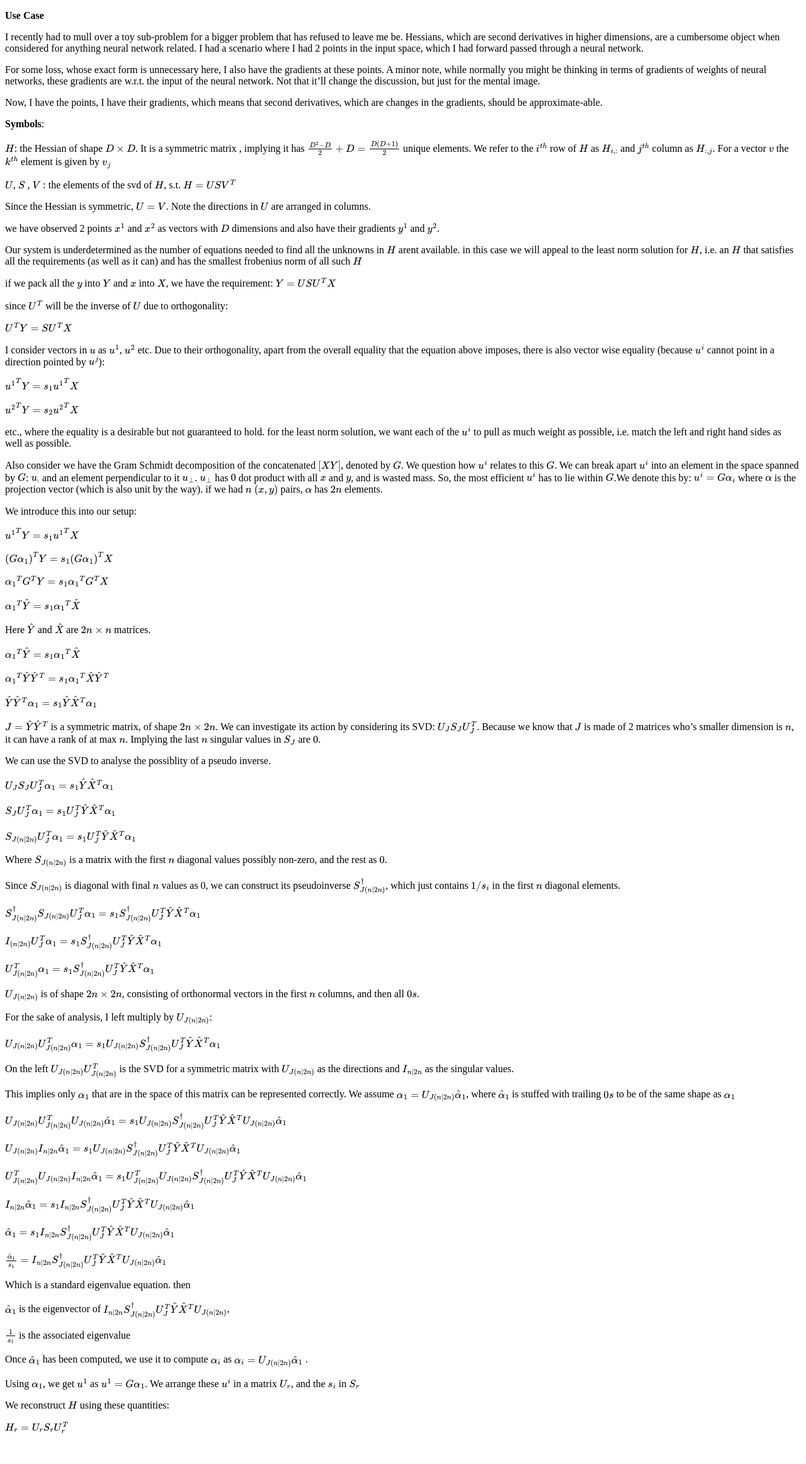
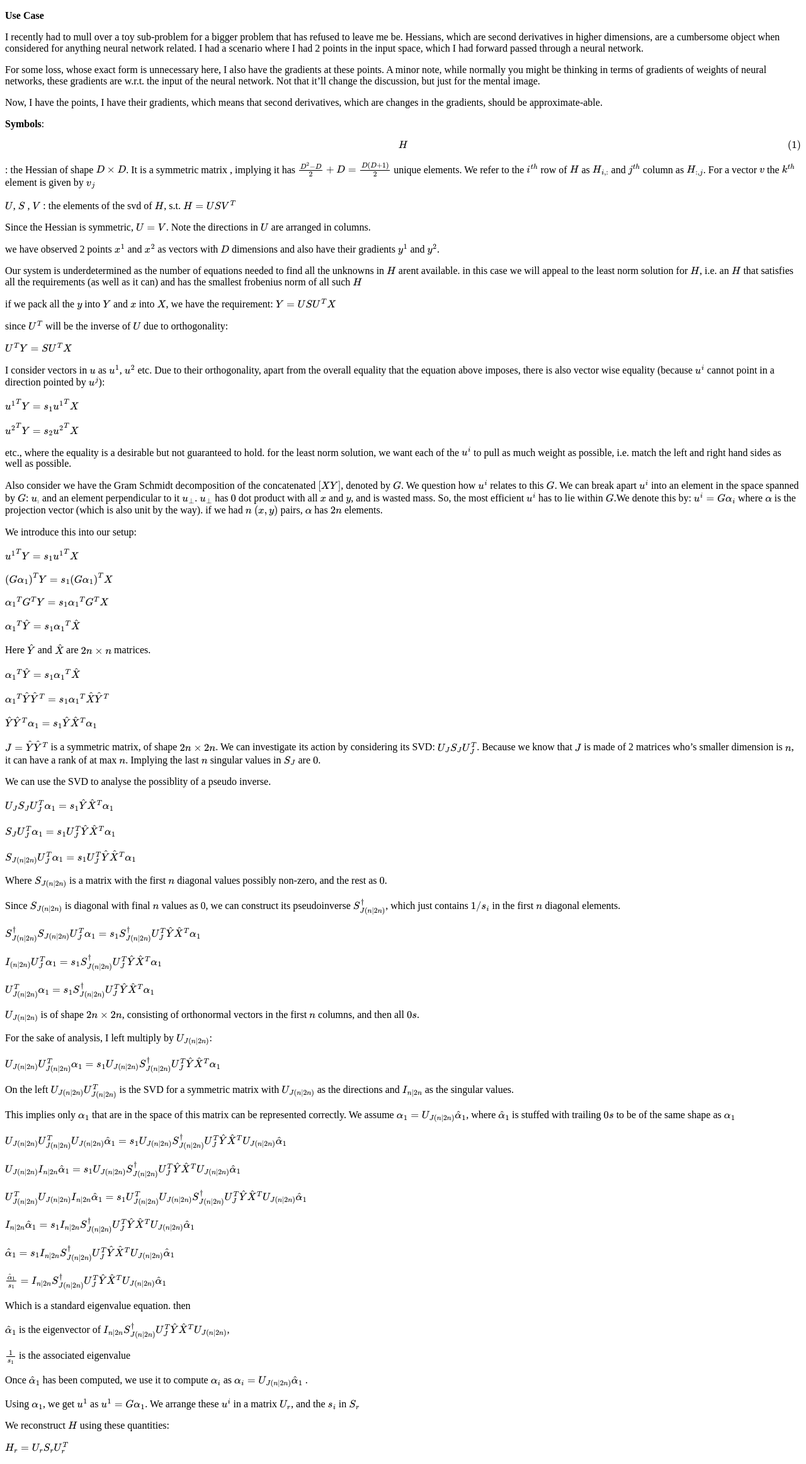
Before and after one commit to tumble-weed/tumble-weed.github.io, a Jekyll site: the page built from _posts/2023-10-19-hessian.md, in a window 1280 px wide. Shown: the whole page at 63% size. Built offline with Jekyll 4.4.1, drawn with Linux system fonts in a browser that asks for light colours; formulas are drawn with MathJax 3; before the commit the page ends 2292 px from its top, so only the background shows below that.

Commit message:
Update 2023-10-19-hessian.md

```diff
--- a/_posts/2023-10-19-hessian.md
+++ b/_posts/2023-10-19-hessian.md
@@ -15,9 +15,7 @@ Now, I have the points, I have their gradients, which means that second derivati
 
 __Symbols__:
 
-{::nomarkdown}
-$H$: the Hessian of shape $D \times D$. It is a symmetric matrix , implying it has $\frac{D^2 - D}{2} + D = \frac{D(D+1)}{2}$ unique elements. We refer to the $i^{th}$ row of $H$ as $H_{i,:}$ and $j^{th}$ column as $H_{:,j}$. For a vector $v$ the $k^{th}$ element is given by $v_{j}$
-{:/}
+$$ H $$: the Hessian of shape $D \times D$. It is a symmetric matrix , implying it has $\frac{D^2 - D}{2} + D = \frac{D(D+1)}{2}$ unique elements. We refer to the $i^{th}$ row of $H$ as $H_{i,:}$ and $j^{th}$ column as $H_{:,j}$. For a vector $v$ the $k^{th}$ element is given by $v_{j}$
 
 $U$, $S$ , $V$ : the elements of the svd of $H$, s.t. $H = U S V^{T}$
 
```
